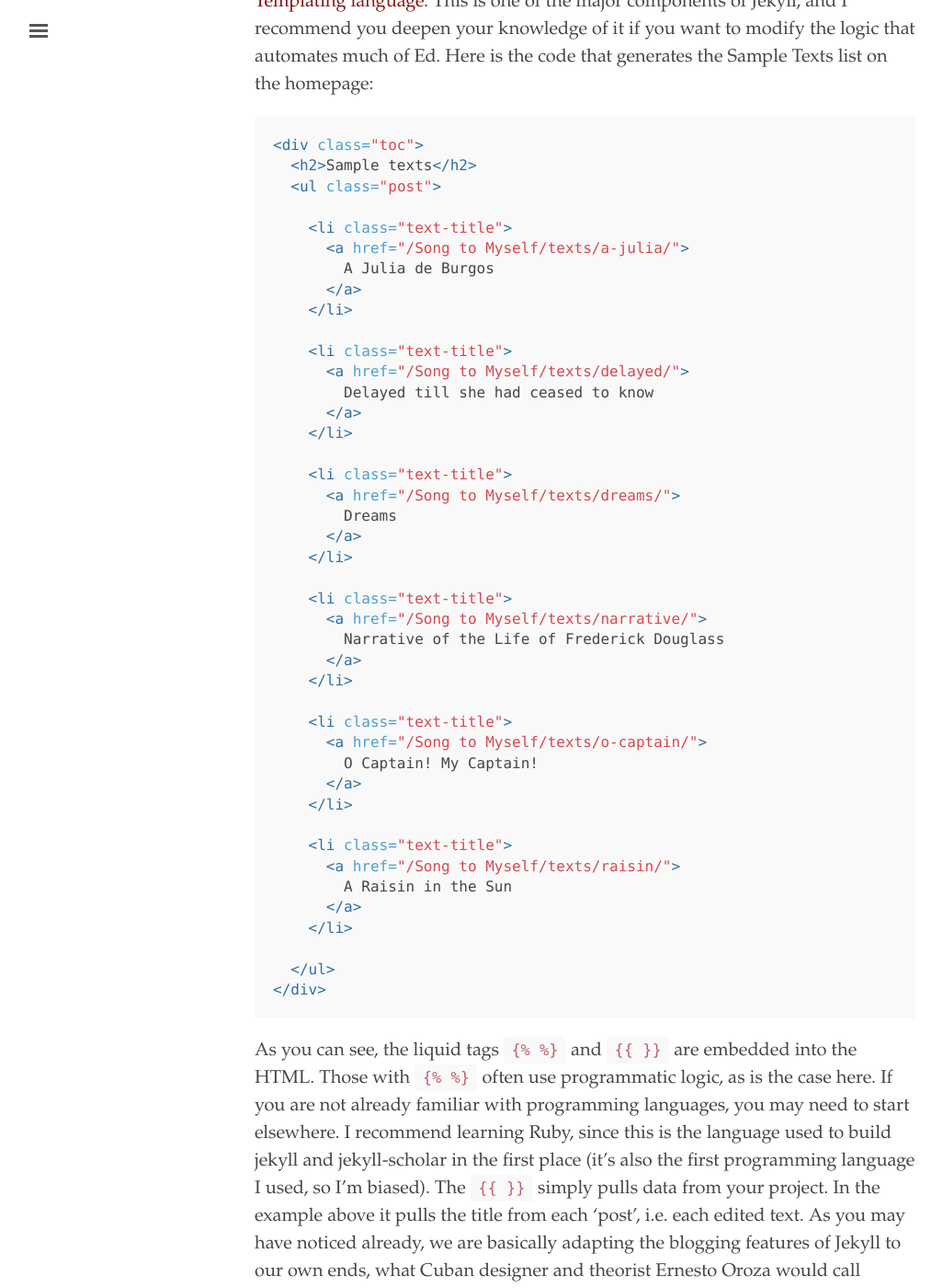
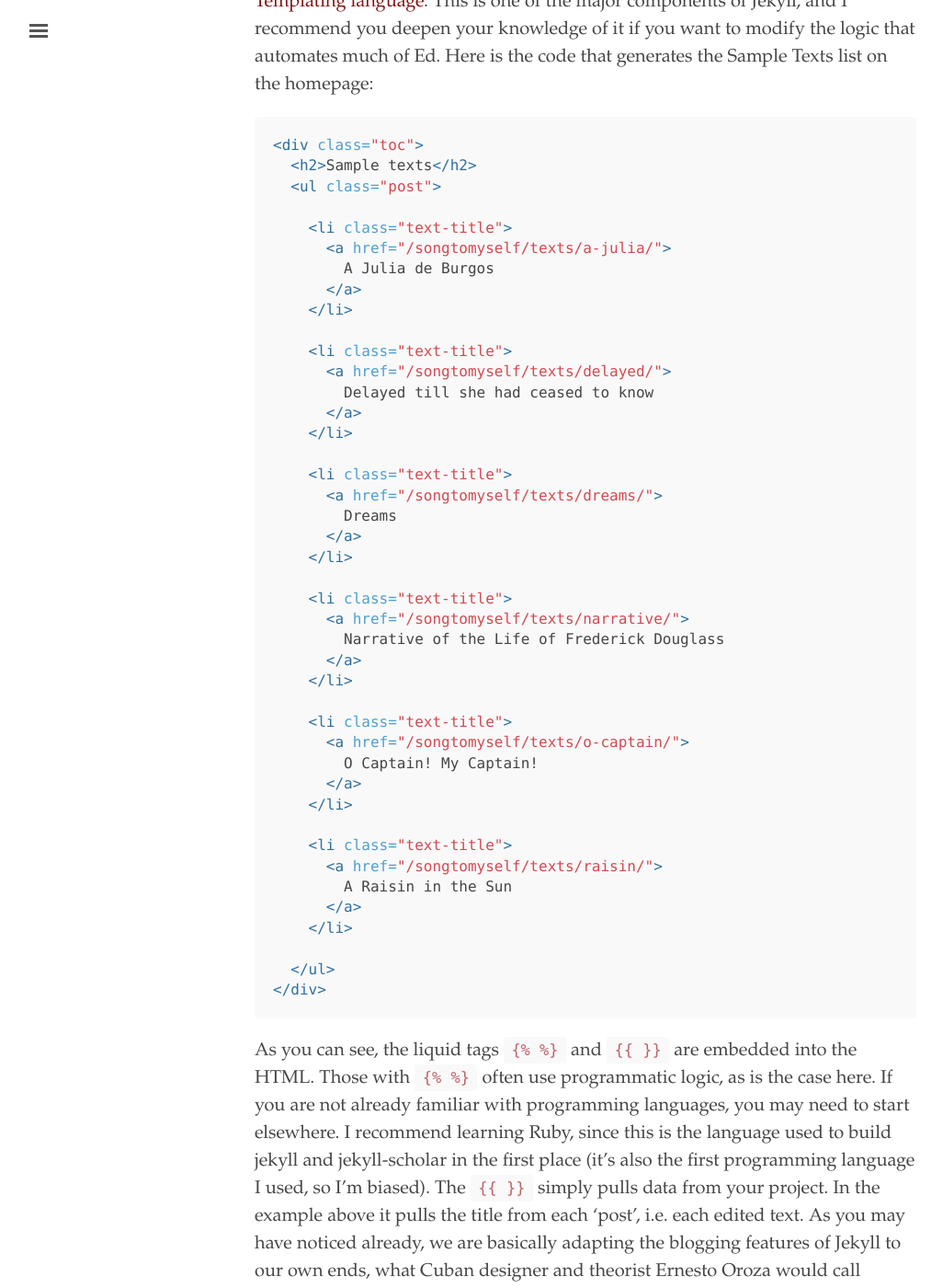
Before and after one commit to nuriasanchezm/songofortomyself, a Jekyll site: the page built from documentation.md, in a window 1280 px wide and 1400 px high, scrolled down 17712 px. Shown: the whole window at 92% size, without its empty margins (3-1029 px from the left). Built offline with Jekyll 4.4.1, drawn with Linux system fonts in a browser that asks for light colours; some of the changed text lies outside the part shown.

Commit message:
Update _config.yml

```diff
--- a/_config.yml
+++ b/_config.yml
@@ -5,7 +5,7 @@
 tagline:             'A project about Song of Myself (LII) in translation'
 description:         'something abt ww in translation pointing out borges'
 url:                 ''
-baseurl:             '/Song to Myself'
+baseurl:             '/songtomyself'
 
 # About/contact
 author:
```
